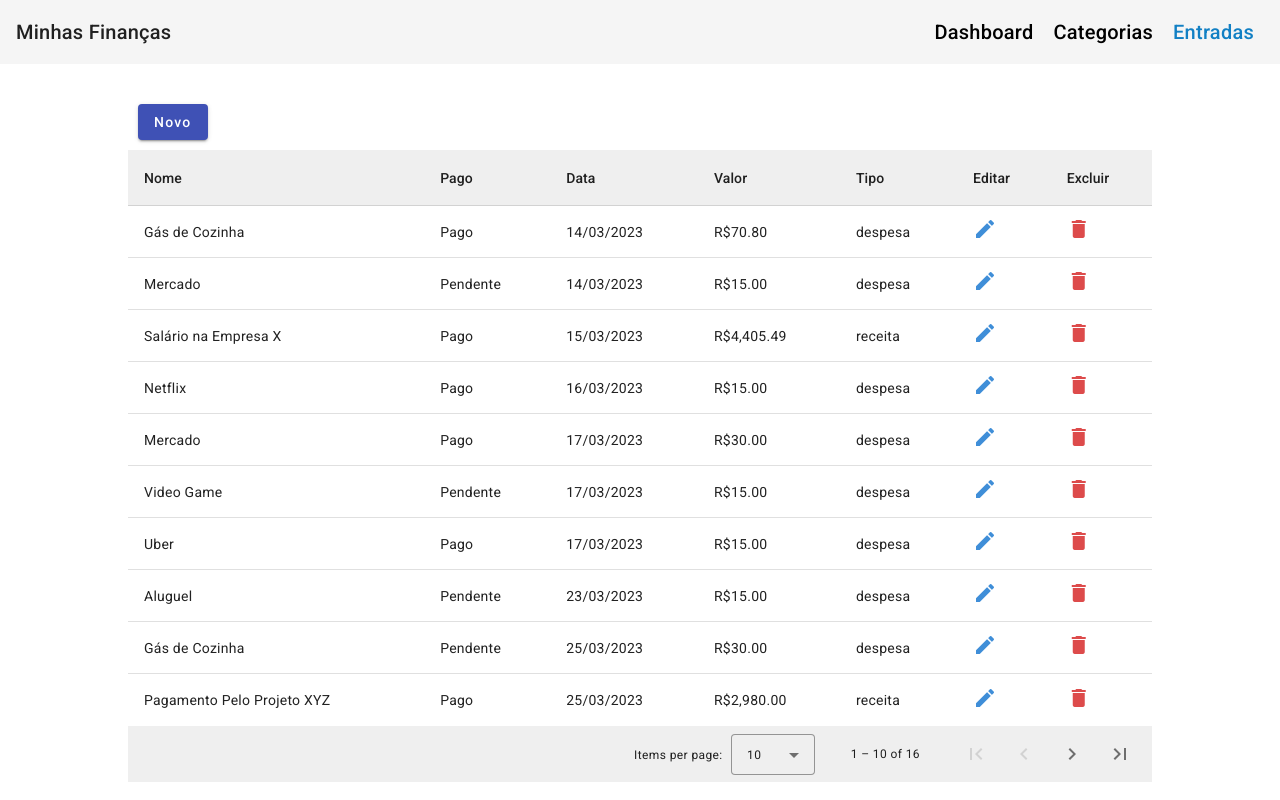
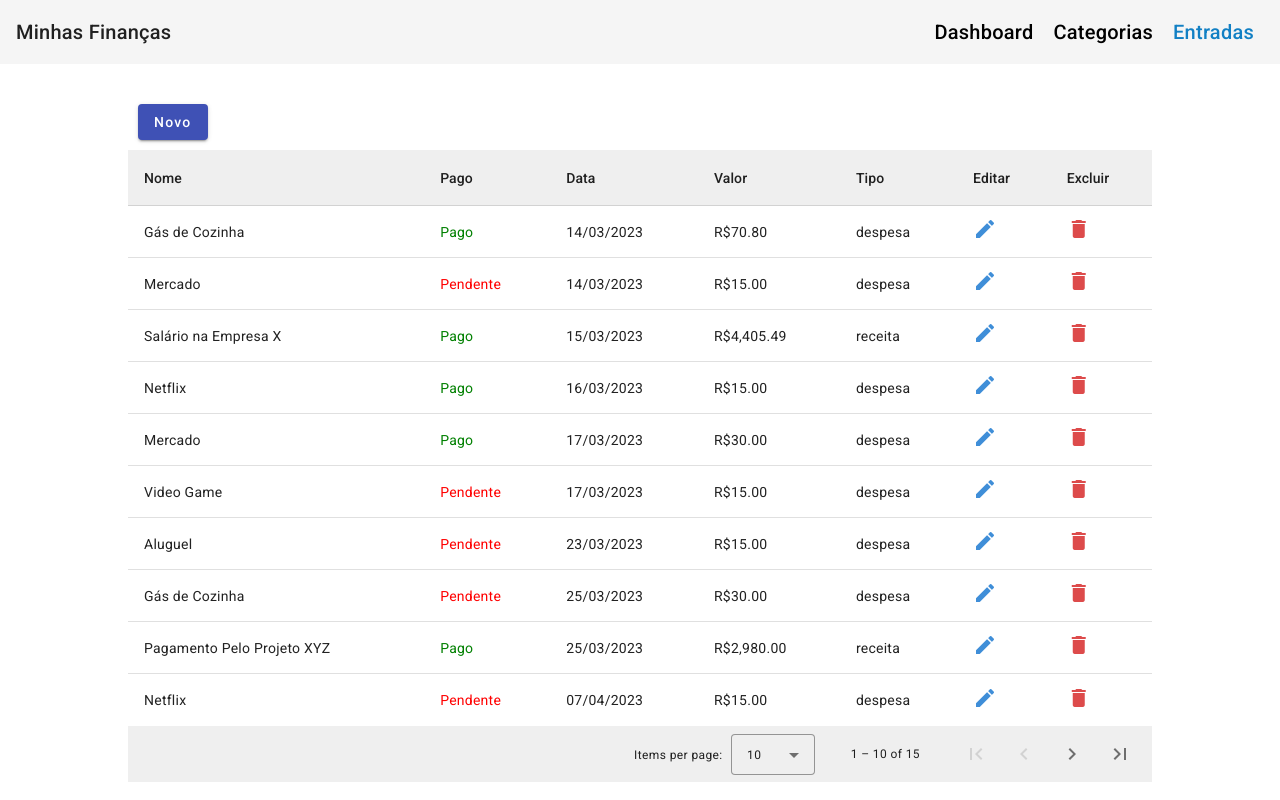
Before and after one commit to henriqtorresl/minhas-financas, an Angular app: page /entradas in a window 1280 px wide. Built offline with nearby package versions, Linux system fonts and the light colour scheme; data requests are answered from the project's data file.

Commit message:
alterações no list component

```diff
--- a/db.json
+++ b/db.json
@@ -43,7 +43,7 @@
       "categoriaId": 1,
       "pago": true,
       "data": "14/03/2023",
-      "valor": 70.80,
+      "valor": 70.8,
       "tipo": "despesa"
     },
     {
@@ -52,7 +52,7 @@
       "categoriaId": 2,
       "pago": false,
       "data": "14/03/2023",
-      "valor": 15.00,
+      "valor": 15,
       "tipo": "despesa"
     },
     {
@@ -70,7 +70,7 @@
       "categoriaId": 3,
       "pago": true,
       "data": "16/03/2023",
-      "valor": 15.00,
+      "valor": 15,
       "tipo": "despesa"
     },
     {
@@ -79,7 +79,7 @@
       "categoriaId": 2,
       "pago": true,
       "data": "17/03/2023",
-      "valor": 30.00,
+      "valor": 30,
       "tipo": "despesa"
     },
     {
@@ -88,16 +88,7 @@
       "categoriaId": 3,
       "pago": false,
       "data": "17/03/2023",
-      "valor": 15.00,
-      "tipo": "despesa"
-    },
-    {
-      "id": 11,
-      "nome": "Uber",
-      "categoriaId": 2,
-      "pago": true,
-      "data": "17/03/2023",
-      "valor": 15.00,
+      "valor": 15,
       "tipo": "despesa"
     },
     {
@@ -106,7 +97,7 @@
       "categoriaId": 3,
       "pago": false,
       "data": "23/03/2023",
-      "valor": 15.00,
+      "valor": 15,
       "tipo": "despesa"
     },
     {
@@ -115,7 +106,7 @@
       "categoriaId": 2,
       "pago": false,
       "data": "25/03/2023",
-      "valor": 30.00,
+      "valor": 30,
       "tipo": "despesa"
     },
     {
@@ -124,7 +115,7 @@
       "categoriaId": 5,
       "pago": true,
       "data": "25/03/2023",
-      "valor": 2980.00,
+      "valor": 2980,
       "tipo": "receita"
     },
     {
@@ -133,7 +124,7 @@
       "categoriaId": 3,
       "pago": false,
       "data": "07/04/2023",
-      "valor": 15.00,
+      "valor": 15,
       "tipo": "despesa"
     },
     {
@@ -142,7 +133,7 @@
       "categoriaId": 2,
       "pago": true,
       "data": "17/04/2023",
-      "valor": 30.00,
+      "valor": 30,
       "tipo": "despesa"
     },
     {
@@ -151,7 +142,7 @@
       "categoriaId": 3,
       "pago": true,
       "data": "18/04/2023",
-      "valor": 15.00,
+      "valor": 15,
       "tipo": "despesa"
     },
     {
@@ -160,7 +151,7 @@
       "categoriaId": 2,
       "pago": false,
       "data": "21/04/2023",
-      "valor": 130.00,
+      "valor": 130,
       "tipo": "despesa"
     },
     {
@@ -169,7 +160,7 @@
       "categoriaId": 3,
       "pago": true,
       "data": "28/04/2023",
-      "valor": 15.00,
+      "valor": 15,
       "tipo": "despesa"
     },
     {
@@ -178,7 +169,7 @@
       "categoriaId": 2,
       "pago": false,
       "data": "28/04/2023",
-      "valor": 30.00,
+      "valor": 30,
       "tipo": "despesa"
     }
   ]
--- a/src/app/features/entradas/components/list/list.component.html
+++ b/src/app/features/entradas/components/list/list.component.html
@@ -18,7 +18,7 @@
 
         <ng-container matColumnDef="pago">
             <th style="background-color: #efefef;" mat-header-cell *matHeaderCellDef> Pago </th>
-            <td mat-cell *matCellDef="let entrada"> {{ entrada.pago | status }} </td>
+            <td mat-cell *matCellDef="let entrada" [ngClass]=" entrada.pago ? 'verde' : 'vermelho' "> {{ entrada.pago | status }} </td>
         </ng-container>
 
         <ng-container matColumnDef="data">
--- a/src/app/features/entradas/components/list/list.component.scss
+++ b/src/app/features/entradas/components/list/list.component.scss
@@ -7,3 +7,15 @@ table {
     margin: 0 auto;
     margin-top: 30px;
 }
+
+// Classes do ngClass:
+// OBS.: o ngClass é uma property bind então usa-se dessa forma: [ngClass]
+.verde {
+    color: green;
+    font: 500;
+}
+
+.vermelho {
+    color: red;
+    font: 500;
+}
--- a/src/app/features/entradas/components/list/list.component.ts
+++ b/src/app/features/entradas/components/list/list.component.ts
@@ -48,15 +48,18 @@ export class ListComponent implements OnInit {
   }
 
   chamarEdicao(entrada: Entrada): void {
-    this.router.navigate(['entrada', 'editar', entrada.id]);
+    this.router.navigate(['entradas', 'editar', entrada.id]);
   }
 
   excluir(id: number): void {
-
+    this.entradaService.excluirEntrada(id)
+    .subscribe(resposta => {
+      this.buscarEntradas();
+    });
   }
 
   novaEntrada(): void {
-    this.router.navigate(['entrada', 'nova-entrada']);
+    this.router.navigate(['entradas', 'novo']);
   }
 
 }
--- a/src/app/features/entradas/entradas-routing.module.ts
+++ b/src/app/features/entradas/entradas-routing.module.ts
@@ -1,9 +1,12 @@
 import { NgModule } from '@angular/core';
 import { RouterModule, Routes } from '@angular/router';
 import { ListComponent } from './components/list/list.component';
+import { FormularioComponent } from './components/formulario/formulario.component';
 
 const routes: Routes = [
   {path: '', component: ListComponent},
+  {path: 'editar/:id', component: FormularioComponent},
+  {path: 'novo', component: FormularioComponent}
 ];
 
 @NgModule({
```
